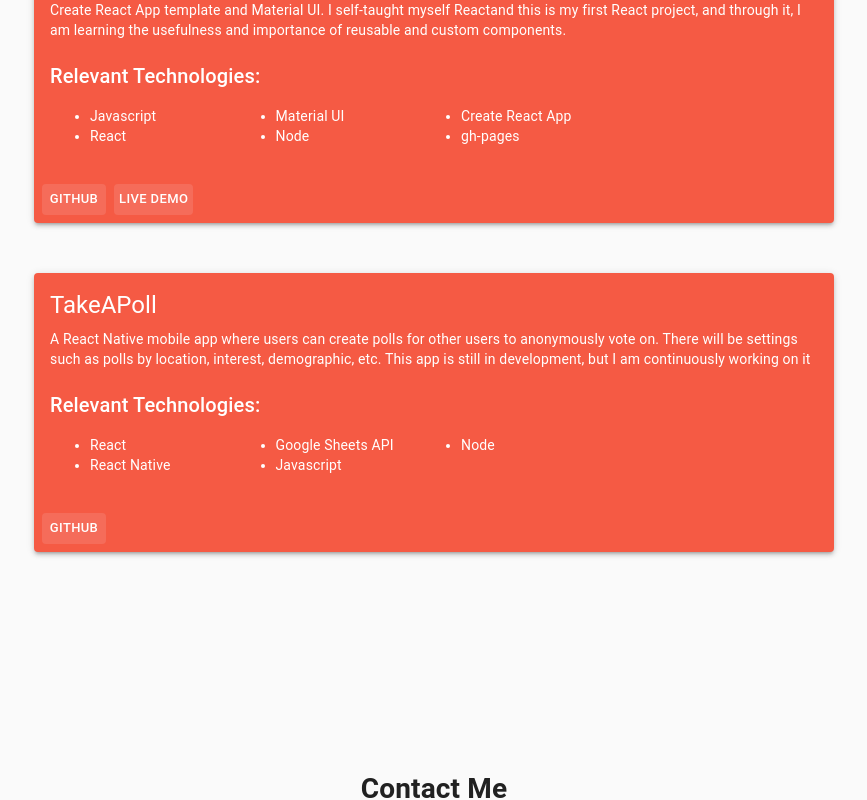
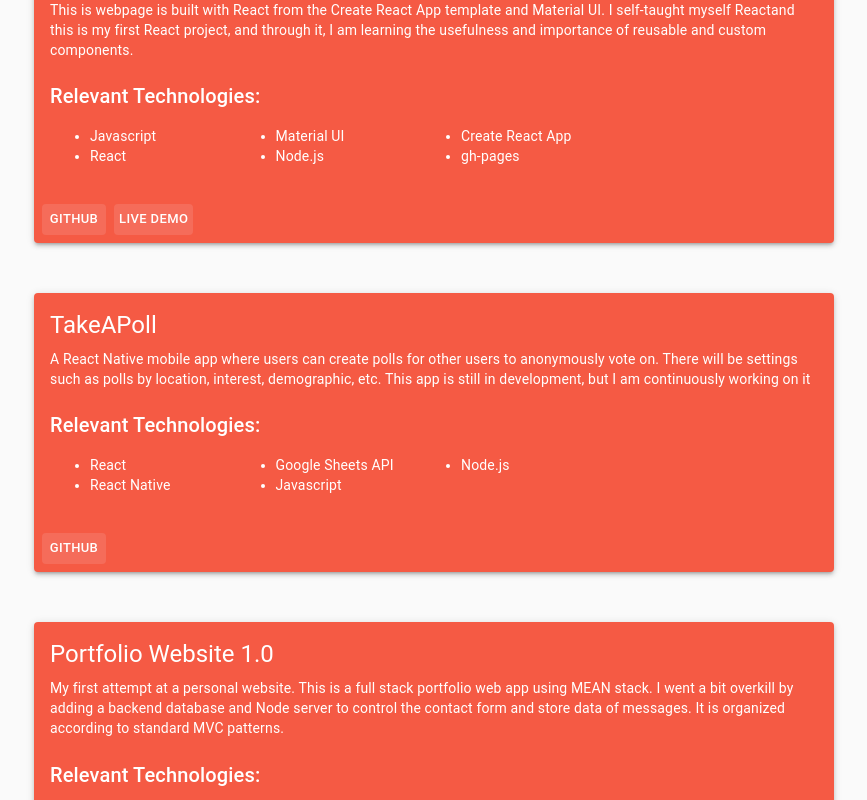
Before and after one commit to ectom/site, a React (Create React App) app: page / in a window 1280 px wide. Shown: the part 2425-3225 px from the top of the page, without its empty margins (206-1073 px from the left). Built offline with nearby package versions, Linux system fonts and the light colour scheme.

Commit message:
updated projects

```diff
--- a/src/pages/Projects.js
+++ b/src/pages/Projects.js
@@ -58,16 +58,17 @@
           skills={['React', 'Electron', 'Node.js', 'MySQL', 'Electron IPC', 'Material UI', 'Material Table']}
         />
         <CustomCard
-          title={'Portfolio Website'}
-          description={'My personal website to display the various projects and places I\'ve worked. This is ' +
-          'webpage built with React from the Create React App template and Material UI. I self-taught myself React' +
+          title={'Portfolio Website 2.0'}
+          description={'My second and current attempt at a personal website, created to display the various projects ' +
+          'and places I\'ve worked. This is ' +
+          'webpage is built with React from the Create React App template and Material UI. I self-taught myself React' +
           'and this is my first React project, and through it, I am learning the usefulness and importance of ' +
           'reusable and custom components.'}
           button1Text={'Github'}
           button1Link={'https://www.github.com/ectom/site'}
           button2Text={'Live Demo'}
           button2Link={'https://ectom.github.io/site'}
-          skills={['Javascript', 'React', 'Material UI', 'Node', 'Create React App', 'gh-pages']}
+          skills={['Javascript', 'React', 'Material UI', 'Node.js', 'Create React App', 'gh-pages']}
         />
         <CustomCard
           title={'TakeAPoll'}
@@ -76,7 +77,16 @@
           'development, but I am continuously working on it '}
           button1Text={'Github'}
           button1Link={'https://www.github.com/ectom/TakeAPoll'}
-          skills={['React', 'React Native', 'Google Sheets API', 'Javascript', 'Node']}
+          skills={['React', 'React Native', 'Google Sheets API', 'Javascript', 'Node.js']}
+        />
+        <CustomCard
+          title={'Portfolio Website 1.0'}
+          description={'My first attempt at a personal website. This is a full stack portfolio web app using MEAN ' +
+          'stack. I went a bit overkill by adding a backend database and Node server to control the contact form and ' +
+          'store data of messages. It is organized according to standard MVC patterns.'}
+          button1Text={'Github'}
+          button1Link={'https://www.github.com/ectom/sitev1'}
+          skills={['Angular', 'MongoDB', 'Express', 'Node.js', 'MVC Framework', 'Nodemailer']}
         />
       </Grid>
     </>
```
Also changed, not shown: 1 other file (tests, documents, lock files or other folders).
